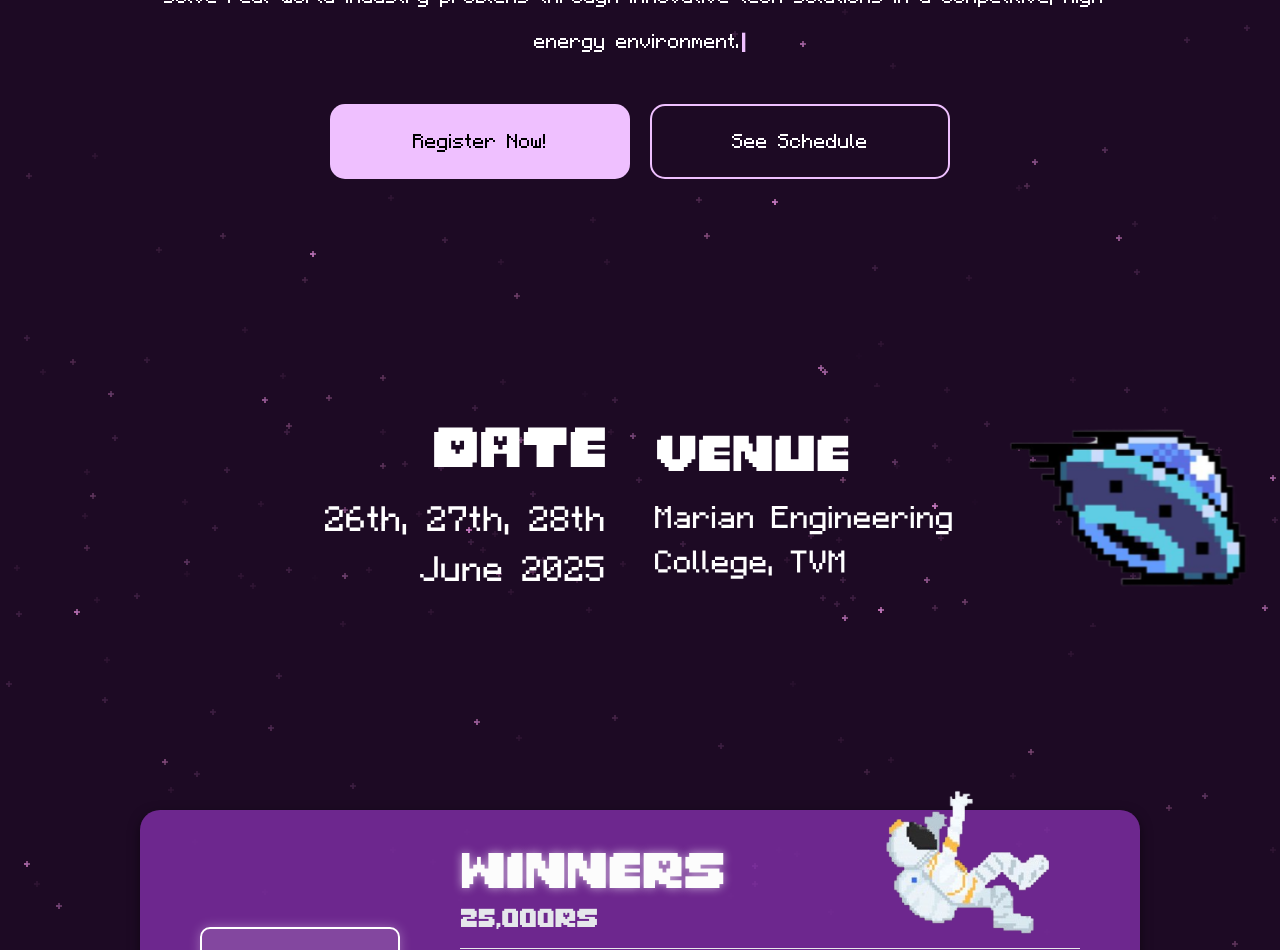
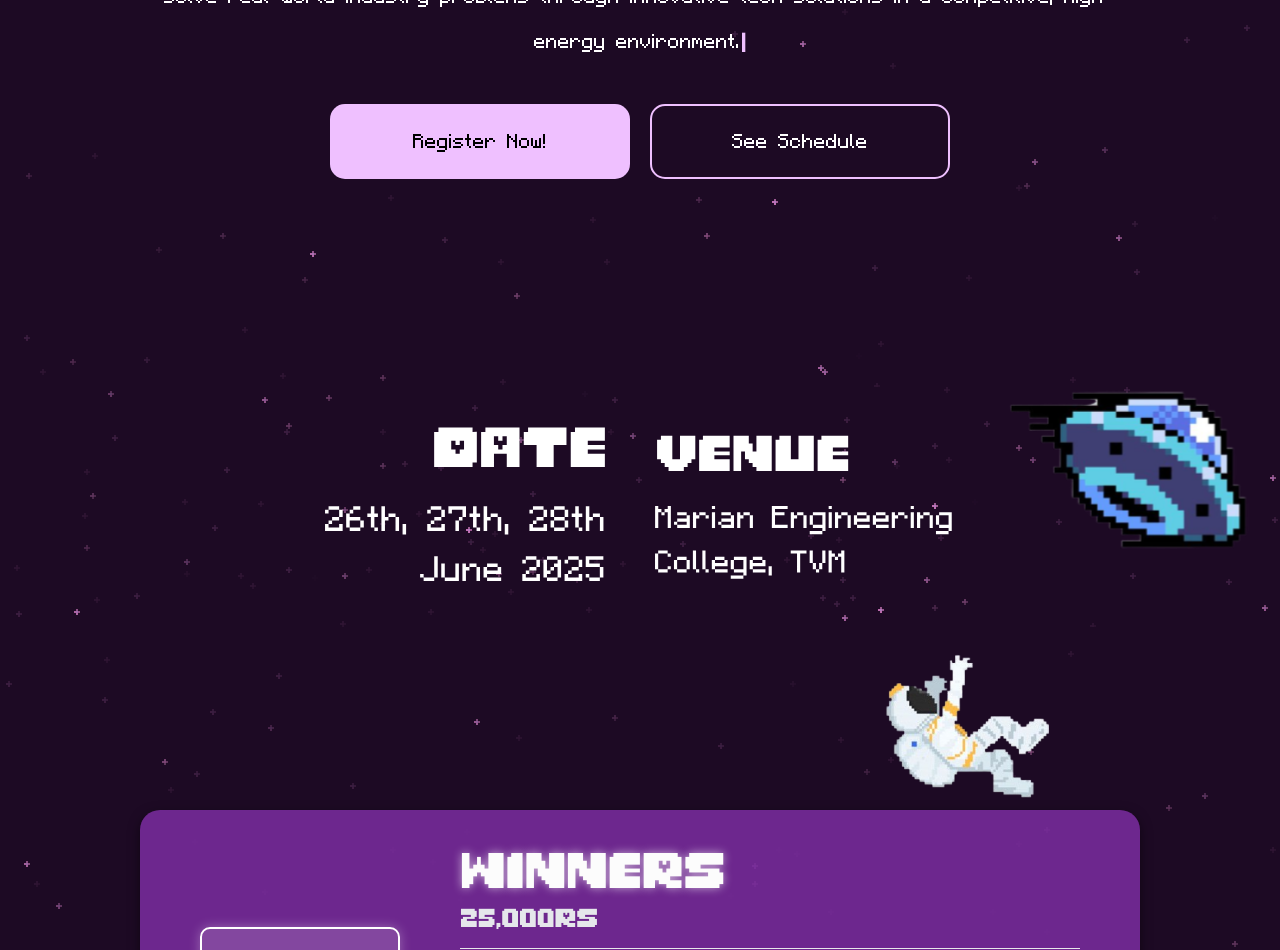
Before and after one commit to SHIBINSHA02/EDEN, a React (Vite) app: page / in a window 1280 px wide. Shown: the part 1213-2163 px from the top of the page. Built offline with nearby package versions, Linux system fonts and the light colour scheme.

Commit message:
svg adjust position

```diff
--- a/src/Components/Date&Venue/datev.css
+++ b/src/Components/Date&Venue/datev.css
@@ -64,7 +64,7 @@
 /* Desktop-specific positioning and visibility */
 @media (min-width: 769px) {
   .airship-image {
-    top: 10%;
+    top: -6%;
     right: 5%;
     opacity: 1 !important;
     visibility: visible !important;
--- a/src/Components/Prize/Prize.css
+++ b/src/Components/Prize/Prize.css
@@ -208,7 +208,7 @@
 
 .astroman {
   position: absolute;
-  top: 1%;
+  top: -16%;
   left: 60%;
   width: 30%;
   height: auto;
```
